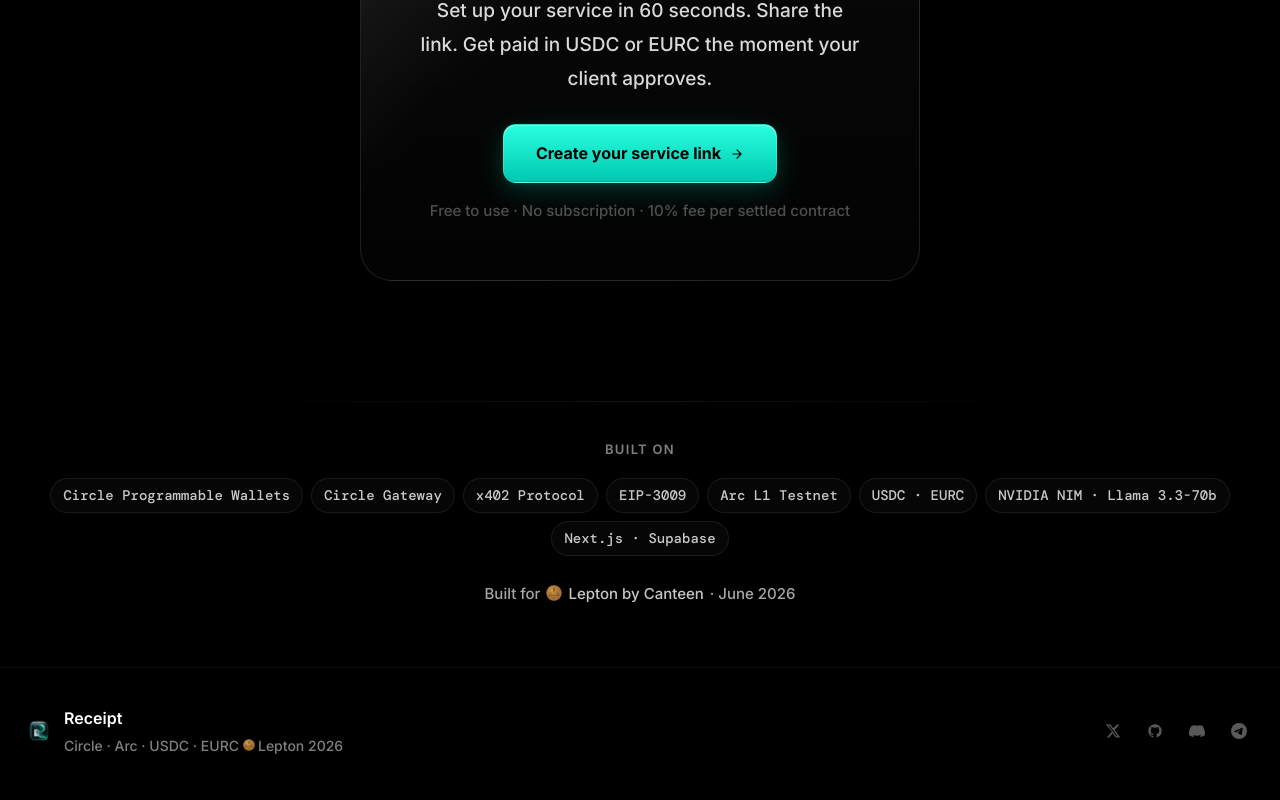
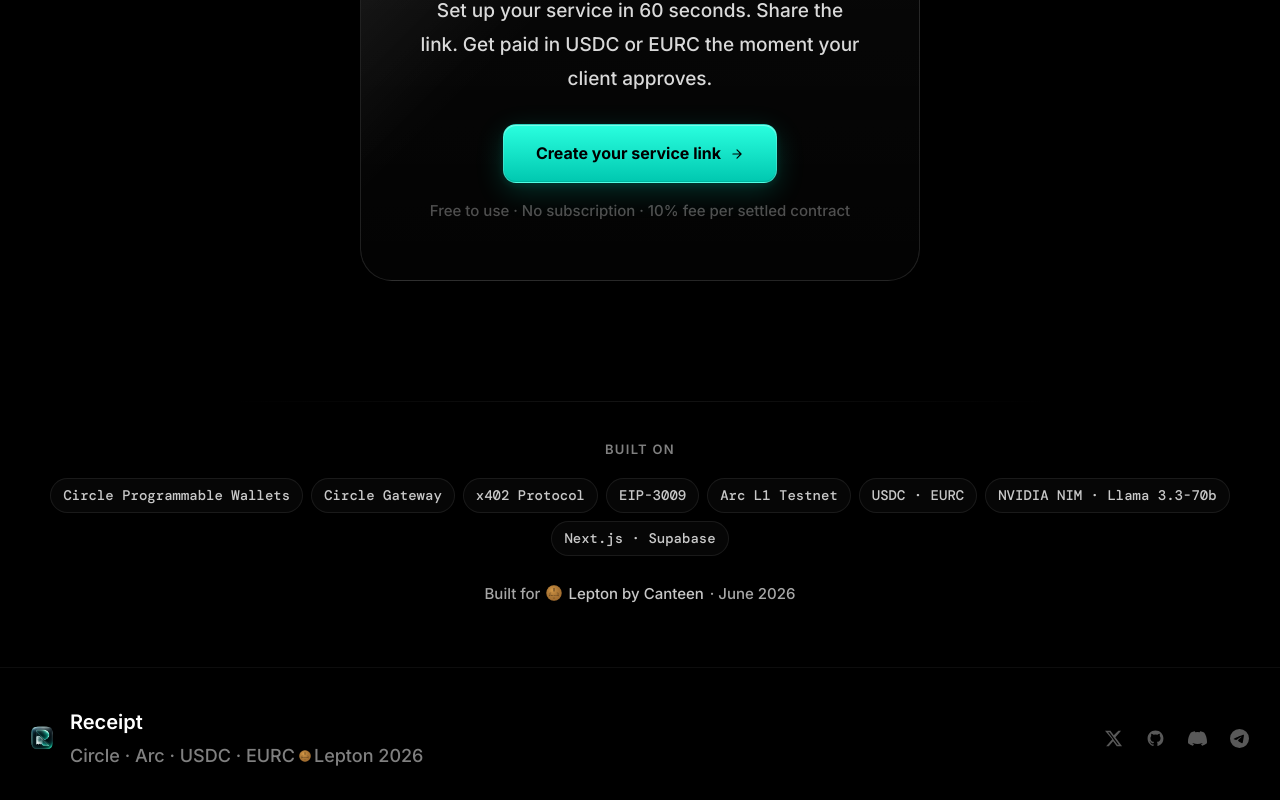
Before and after one commit to mimisco-git/receipt, a Next.js app: page / in a window 1280 px wide. Shown: the part 3604-4404 px from the top of the page. Built offline with nearby package versions, Linux system fonts and the light colour scheme; no server answers; the database is empty.

Commit message:
feat: increase footer logo, brand name, subtitle, and icon sizes

```diff
--- a/src/components/layout/Footer.tsx
+++ b/src/components/layout/Footer.tsx
@@ -4,28 +4,28 @@
 
 function XIcon() {
   return (
-    <svg width="16" height="16" viewBox="0 0 24 24" fill="currentColor">
+    <svg width="19" height="19" viewBox="0 0 24 24" fill="currentColor">
       <path d="M18.244 2.25h3.308l-7.227 8.26 8.502 11.24H16.17l-4.714-6.231-5.401 6.231H2.742l7.73-8.835L1.254 2.25H8.08l4.253 5.622zm-1.161 17.52h1.833L7.084 4.126H5.117z"/>
     </svg>
   );
 }
 function GithubIcon() {
   return (
-    <svg width="16" height="16" viewBox="0 0 24 24" fill="currentColor">
+    <svg width="19" height="19" viewBox="0 0 24 24" fill="currentColor">
       <path d="M12 2C6.477 2 2 6.484 2 12.017c0 4.425 2.865 8.18 6.839 9.504.5.092.682-.217.682-.483 0-.237-.008-.868-.013-1.703-2.782.605-3.369-1.343-3.369-1.343-.454-1.158-1.11-1.466-1.11-1.466-.908-.62.069-.608.069-.608 1.003.07 1.531 1.032 1.531 1.032.892 1.53 2.341 1.088 2.91.832.092-.647.35-1.088.636-1.338-2.22-.253-4.555-1.113-4.555-4.951 0-1.093.39-1.988 1.029-2.688-.103-.253-.446-1.272.098-2.65 0 0 .84-.27 2.75 1.026A9.564 9.564 0 0 1 12 6.844a9.59 9.59 0 0 1 2.504.337c1.909-1.296 2.747-1.027 2.747-1.027.546 1.379.202 2.398.1 2.651.64.7 1.028 1.595 1.028 2.688 0 3.848-2.339 4.695-4.566 4.943.359.309.678.92.678 1.855 0 1.338-.012 2.419-.012 2.747 0 .268.18.58.688.482A10.019 10.019 0 0 0 22 12.017C22 6.484 17.522 2 12 2z"/>
     </svg>
   );
 }
 function DiscordIcon() {
   return (
-    <svg width="16" height="16" viewBox="0 0 24 24" fill="currentColor">
+    <svg width="19" height="19" viewBox="0 0 24 24" fill="currentColor">
       <path d="M20.317 4.37a19.791 19.791 0 0 0-4.885-1.515.074.074 0 0 0-.079.037c-.21.375-.444.864-.608 1.25a18.27 18.27 0 0 0-5.487 0 12.64 12.64 0 0 0-.617-1.25.077.077 0 0 0-.079-.037A19.736 19.736 0 0 0 3.677 4.37a.07.07 0 0 0-.032.027C.533 9.046-.32 13.58.099 18.057c.002.022.015.044.028.055a19.905 19.905 0 0 0 5.993 3.03.078.078 0 0 0 .084-.028 14.09 14.09 0 0 0 1.226-1.994.076.076 0 0 0-.041-.106 13.107 13.107 0 0 1-1.872-.892.077.077 0 0 1-.008-.128 10.2 10.2 0 0 0 .372-.292.074.074 0 0 1 .077-.01c3.928 1.793 8.18 1.793 12.062 0a.074.074 0 0 1 .078.01c.12.098.246.198.373.292a.077.077 0 0 1-.006.127 12.299 12.299 0 0 1-1.873.892.077.077 0 0 0-.041.107c.36.698.772 1.362 1.225 1.993a.076.076 0 0 0 .084.028 19.839 19.839 0 0 0 6.002-3.03.077.077 0 0 0 .032-.054c.5-5.177-.838-9.674-3.549-13.66a.061.061 0 0 0-.031-.03z"/>
     </svg>
   );
 }
 function TelegramIcon() {
   return (
-    <svg width="16" height="16" viewBox="0 0 24 24" fill="currentColor">
+    <svg width="19" height="19" viewBox="0 0 24 24" fill="currentColor">
       <path d="M11.944 0A12 12 0 0 0 0 12a12 12 0 0 0 12 12 12 12 0 0 0 12-12A12 12 0 0 0 12 0a12 12 0 0 0-.056 0zm4.962 7.224c.1-.002.321.023.465.14a.506.506 0 0 1 .171.325c.016.093.036.306.02.472-.18 1.898-.962 6.502-1.36 8.627-.168.9-.499 1.201-.82 1.23-.696.065-1.225-.46-1.9-.902-1.056-.693-1.653-1.124-2.678-1.8-1.185-.78-.417-1.21.258-1.91.177-.184 3.247-2.977 3.307-3.23.007-.032.014-.15-.056-.212s-.174-.041-.249-.024c-.106.024-1.793 1.14-5.061 3.345-.48.33-.913.49-1.302.48-.428-.008-1.252-.241-1.865-.44-.752-.245-1.349-.374-1.297-.789.027-.216.325-.437.893-.663 3.498-1.524 5.83-2.529 6.998-3.014 3.332-1.386 4.025-1.627 4.476-1.635z"/>
     </svg>
   );
@@ -51,13 +51,13 @@
         <img
           src="/receipt-logo.png"
           alt="Receipt"
-          width={30} height={30}
-          style={{ borderRadius: 8, objectFit: "cover" }}
+          width={36} height={36}
+          style={{ borderRadius: 9, objectFit: "cover" }}
           onError={e => (e.currentTarget.style.display = "none")}
         />
         <div>
-          <div style={{ fontSize: 16, fontWeight: 600, color: "var(--text-1)" }}>Receipt</div>
-          <div style={{ fontSize: 14, color: "var(--text-3)", display: "flex", alignItems: "center", gap: 4, flexWrap: "wrap" }}>
+          <div style={{ fontSize: 20, fontWeight: 600, color: "var(--text-1)" }}>Receipt</div>
+          <div style={{ fontSize: 18, color: "var(--text-3)", display: "flex", alignItems: "center", gap: 4, flexWrap: "wrap" }}>
             Circle · Arc · USDC · EURC
             <span style={{ display: "inline-flex", alignItems: "center", gap: 3 }}>
               <LeptonLogo size={12} />
```
